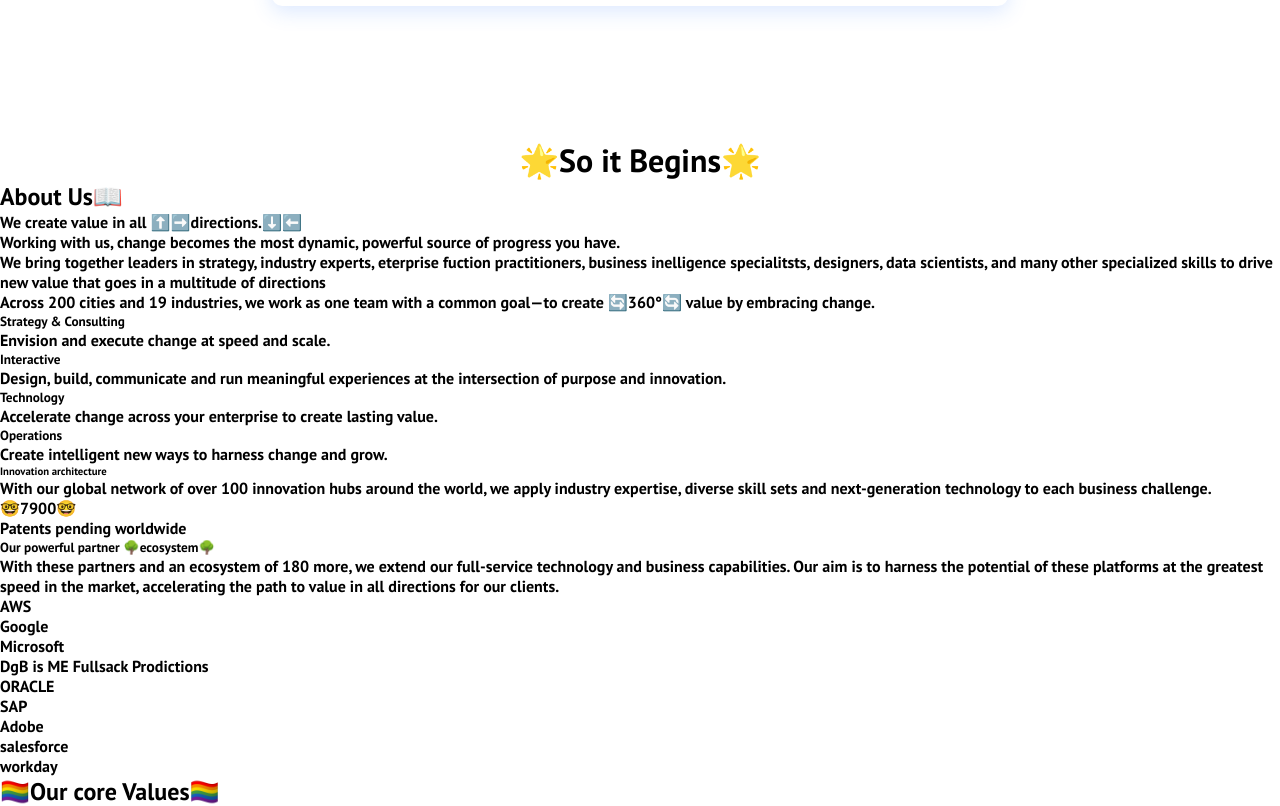
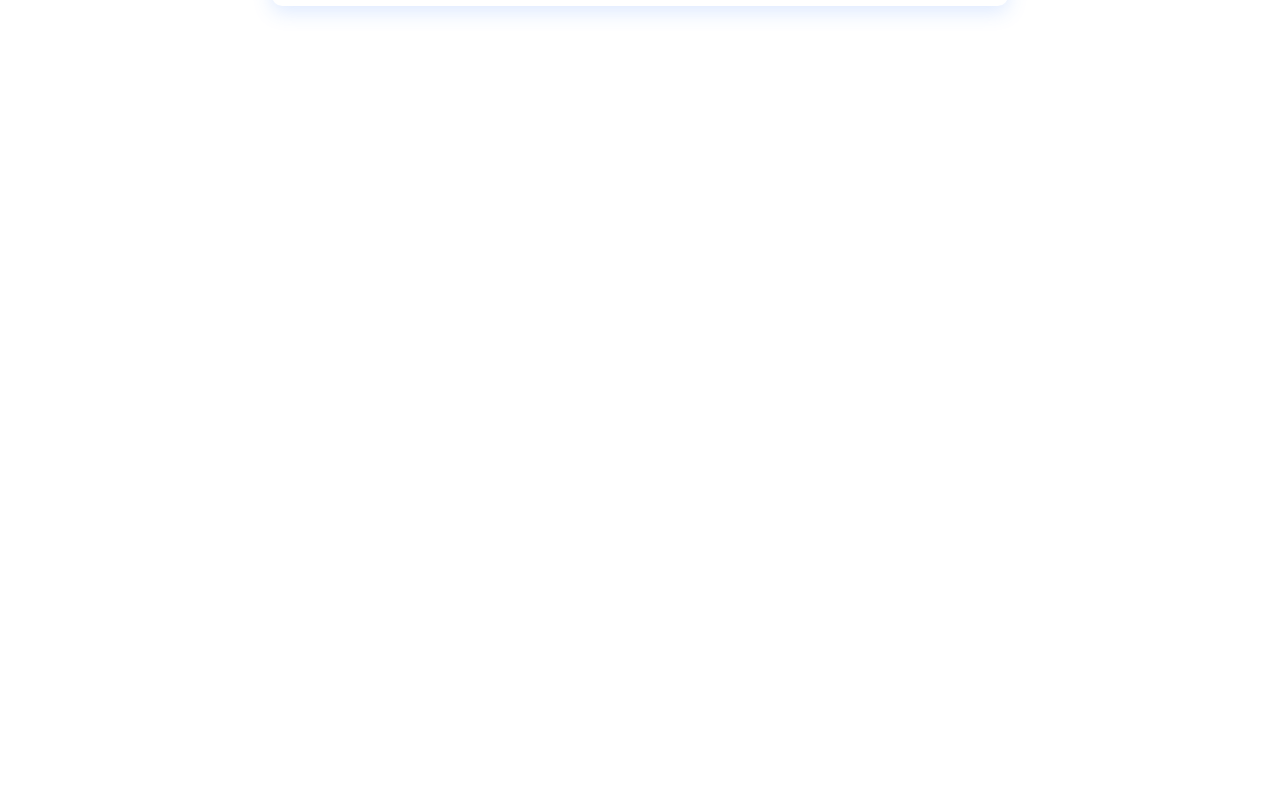
Before and after one commit to D-G-B/Accenture_Code_Challenge, a React (Create React App) app in the folder accenture-sigle-page-magic/: page / in a window 1280 px wide. Shown: the part 1900-2706 px from the top of the page. After the commit the page ends 2039 px from the top, so only its background shows below. Built offline with nearby package versions, Linux system fonts and the light colour scheme.

Commit message:
cannot find error :( starting fresh

```diff
--- a/accenture-sigle-page-magic/src/App.js
+++ b/accenture-sigle-page-magic/src/App.js
@@ -17,7 +17,7 @@
 
       </Router>
 
-      <h1>🌟So it Begins🌟</h1>
+      {/* <h1>🌟So it Begins🌟</h1>
       <h2>About Us📖</h2>
       <p>We create value in all ⬆️➡️directions.⬇️⬅️</p>
 
@@ -33,21 +33,21 @@
         we work as one team with a common goal—to create
         🔄360°🔄 value by embracing change.</p>
 
-      <h5>Strategy & Consulting</h5> {/* link to https://www.accenture.com/us-en/about/consulting-index  */}
+      <h5>Strategy & Consulting</h5> link to https://www.accenture.com/us-en/about/consulting-index
       <p>Envision and execute change at speed and scale.</p>
 
-      <h5>Interactive</h5> {/* https://www.accenture.com/us-en/about/accenture-interactive-index */}
+      <h5>Interactive</h5> https://www.accenture.com/us-en/about/accenture-interactive-index
       <p>Design, build, communicate and run meaningful experiences at the intersection of purpose and innovation.</p>
 
-      <h5>Technology</h5> {/* https://www.accenture.com/us-en/about/technology-index */}
+      <h5>Technology</h5> https://www.accenture.com/us-en/about/technology-index
       <p>Accelerate change across your enterprise to create lasting value.</p>
 
-      <h5>Operations</h5> {/* https://www.accenture.com/us-en/about/operations-index */}
+      <h5>Operations</h5> https://www.accenture.com/us-en/about/operations-index
       <p>Create intelligent new ways to harness change and grow.</p>
 
       <h6>Innovation architecture</h6>
       <p>With our global network of over 100 innovation hubs around the world, we apply industry expertise, diverse skill sets and next-generation technology to each business challenge.</p>
-      <p>🤓7900🤓</p> {/* Make this into a sexy counter button? 'pump it up!' */}
+      <p>🤓7900🤓</p> Make this into a sexy counter button? 'pump it up!'
       <p>Patents pending worldwide</p>
 
       <h5>Our powerful partner 🌳ecosystem🌳</h5>
@@ -67,7 +67,7 @@
         </ul>
 
       <h2>🏳️‍🌈Our core Values🏳️‍🌈</h2>
-      {/* link to https://www.accenture.com/us-en/about/company/business-ethics */}
+      link to https://www.accenture.com/us-en/about/company/business-ethics
 
       <h5>Client value creation</h5>
       <p>Enabling clients to become high-performance businesses and creating long-term relationships by being responsive and relevant by consistently delivering value.</p>
@@ -80,7 +80,7 @@
       <h5>Integrity</h5>
       <p>Being ethically unyielding and honest and inspiring trust by saying what we mean, matching our behaviors to our words and taking responsibility for our actions.</p>
       <h5>Stewardship</h5>
-      <p>Fulfilling our obligation of building a better, stronger and more durable company for future generations by protecting the Accenture brand, meeting our commitment to stakeholders, acting with an owner mentality, developing our people and helping improve communities and the global environment.</p>
+      <p>Fulfilling our obligation of building a better, stronger and more durable company for future generations by protecting the Accenture brand, meeting our commitment to stakeholders, acting with an owner mentality, developing our people and helping improve communities and the global environment.</p> */}
 
     </div>
 
--- a/accenture-sigle-page-magic/src/components/CardItem.js
+++ b/accenture-sigle-page-magic/src/components/CardItem.js
@@ -8,9 +8,9 @@
         <Link className='cards__item__link' to={props.path}>
           <figure className='cards__item__pic-wrap' data-category={props.label}>
             <img
+            src={props.src}
             alt='leaf'
             className='cards__item__image'
-            src={props.src}
             />
           </figure>
           <div className='cards__item__info'>
@@ -19,7 +19,7 @@
         </Link>
       </li>
     </>
-  )
+  );
 }
 
-export default CardItem
+export default CardItem;
--- a/accenture-sigle-page-magic/src/components/Navbar.js
+++ b/accenture-sigle-page-magic/src/components/Navbar.js
@@ -30,7 +30,7 @@
         <div className='navbar-container'>
           <Link to='/' className='navbar-logo' onClick={closeMobileMenu}>
             ACCENTURE
-            <i class='fas fa-angle-right fa-lg'/>
+            <i className='fas fa-angle-right fa-lg'/>
           </Link>
           <div className='menu-icon' onClick={handleClick}>
             <i className={click ? 'fas fa-times' : 'fas fa-bars'} />
```
Also changed, not shown: accenture-sigle-page-magic/public/manifest.json, 1 other file (tests, documents, lock files or other folders).
